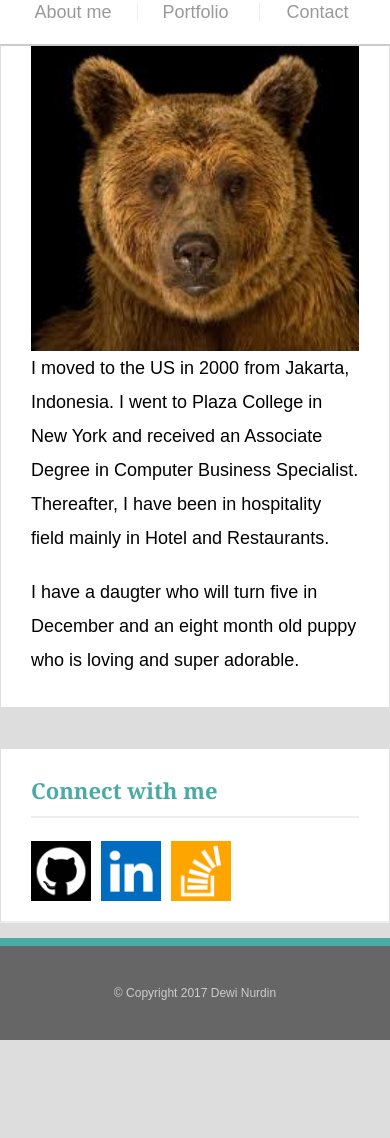
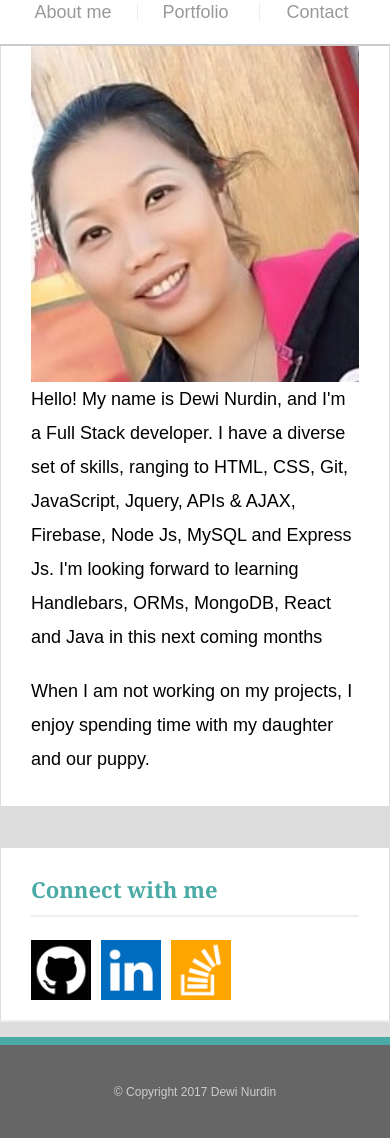
Before and after one commit to Dewinurdin/Responsive-Portfolio, a plain HTML site: page index.html in a window 390 px wide. Shown: the part 110-1248 px from the top of the page. Before the commit the page ends 1150 px from the top, so only its background shows below. Drawn offline with Linux system fonts and the light colour scheme.

Commit message:
changed profile photo

```diff
--- a/Assets/CSS/style.css
+++ b/Assets/CSS/style.css
@@ -352,5 +352,4 @@ input[type=submit] {
 	 	.main-section,
 	 	.sidebar {
 	 		width: 100%; }
->>>>>>> d4745635532dfd8c285df222ed8a53dba937d8b7
 }
--- a/index.html
+++ b/index.html
@@ -27,11 +27,10 @@
 	<section class="main-section">
 
 			<h1>About Me</h1>
-	  		<img id="image" src="assets/image/profile/bb.jpg" class="auth-image" alt="photo">
-			<p>I moved to the US in 2000 from Jakarta, Indonesia.
-			I went to Plaza College in New York and received an Associate Degree in Computer Business Specialist. Thereafter, I have been in hospitality field mainly in Hotel and Restaurants. </p>
+	  		<img id="image" src="assets/image/profile/photo.jpg" class="auth-image" alt="photo">
+			<p>Hello! My name is Dewi Nurdin, and I'm a Full Stack developer.  I have a diverse set of skills, ranging to HTML, CSS, Git, JavaScript, Jquery, APIs & AJAX, Firebase, Node Js, MySQL and Express Js.  I'm looking forward to learning Handlebars, ORMs, MongoDB, React and Java in this next coming months</p>
 
-			<p> I have a daugter who will turn five in December and an eight month old puppy who is loving and super adorable.</p>
+			<p>When I am not working on my projects, I enjoy spending time with my daughter and our puppy.</p>
 	</section>
 
 		<section class="sidebar">
@@ -39,8 +38,10 @@
 			<div id="connect">
 			<h2> Connect with me</h2>
 
-			<img src="assets/image/Github.png" class="social" alt="Github">
-			<img src="assets/image/LinkedIn.png" class="social" alt="LinkedIn">
+			<a href="https://github.com/dewinurdin">
+				<img src="assets/image/Github.png" class="social" alt="Github"></a>
+			<a href="https://www.linkedin.com/in/dewi-nurdin/">
+				<img src="assets/image/LinkedIn.png" class="social" alt="LinkedIn"></a>
 			<img src="assets/image/Stackoverflow.png" class="social" alt="Stackoverflow">
 		</div>
 	</section>
```
Also changed, not shown: contact.html (+4 -3 lines), portfolio.html (+8 -3 lines), Assets/Image/Profile/bb.jpg (deleted), Assets/Image/Profile/photo.jpg (added).
